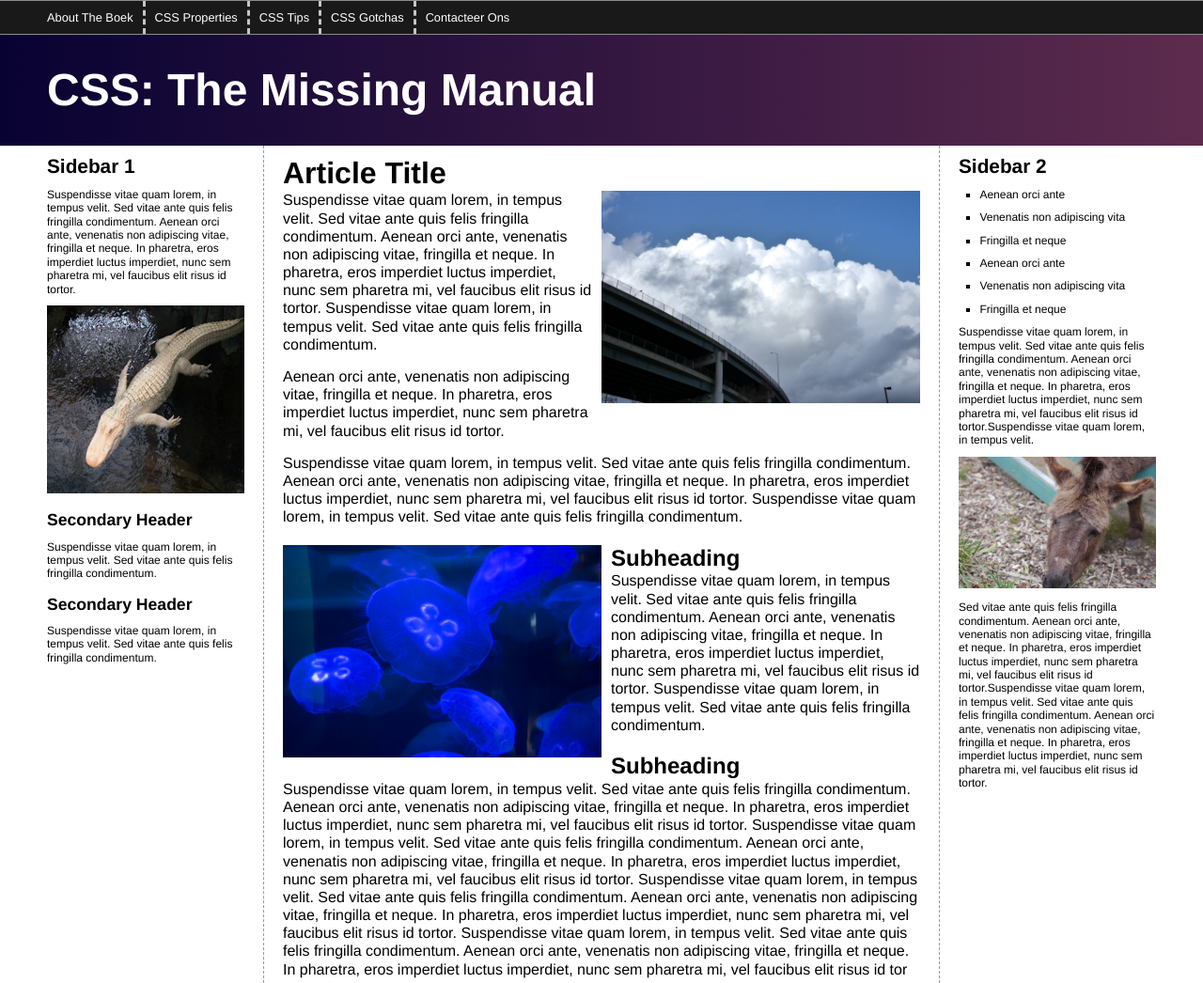
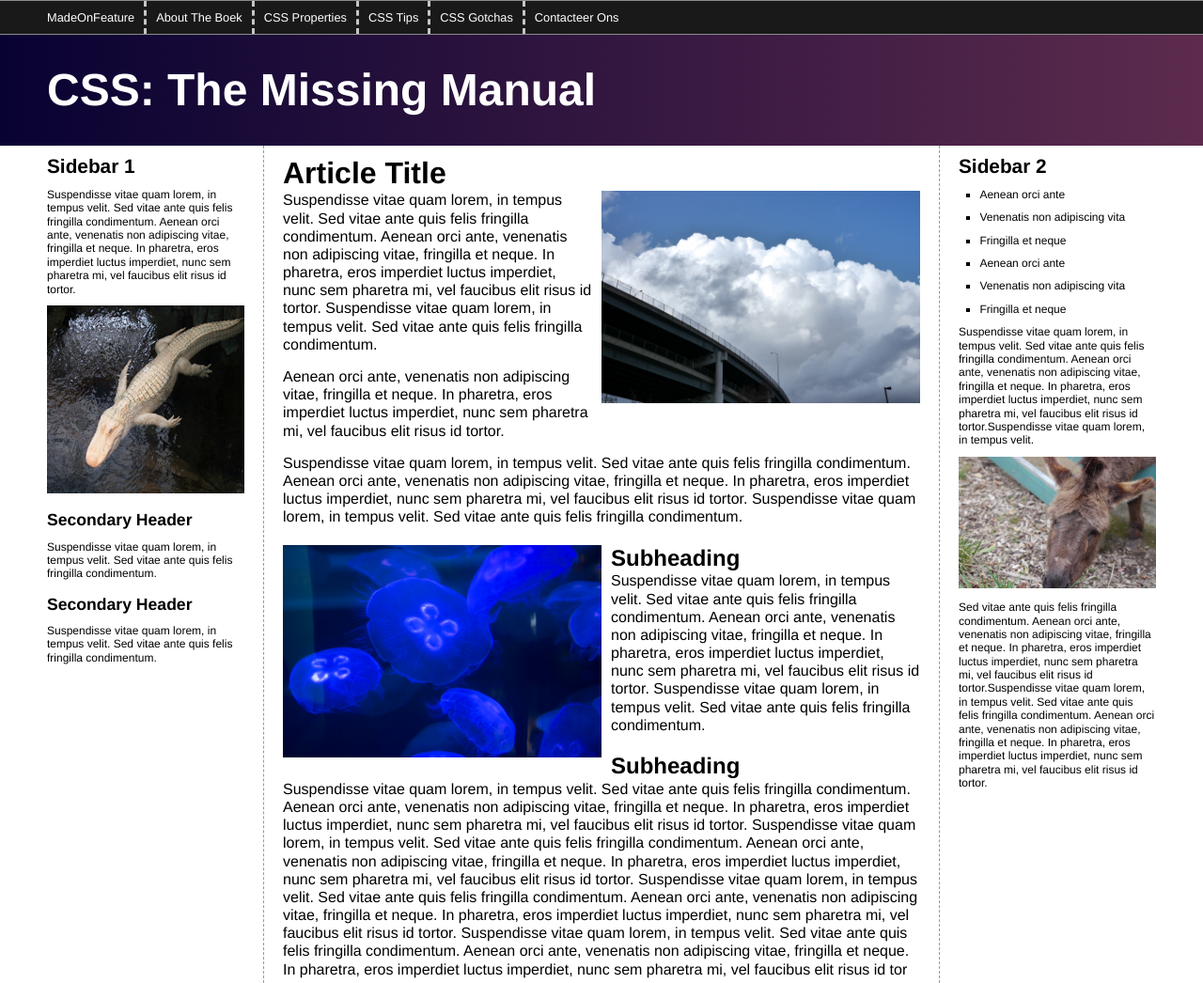
Before and after one commit to Tomokari123/nachash, a plain HTML site: page www/index.html in a window 1280 px wide. Shown: the top 1046 px of the page at 94% size. Drawn offline with Linux system fonts and the light colour scheme.

Commit message:
LI toegevoegd met feautures branch

```diff
--- a/www/index.html
+++ b/www/index.html
@@ -12,6 +12,7 @@
       <header>
         <nav class="clear">
           <ul>
+	    <li><a href="#">MadeOnFeature</a></li>
             <li><a href="#">About The Boek</a></li>
             <li><a href="#">CSS Properties</a></li>
             <li><a href="#">CSS Tips</a></li>
```
